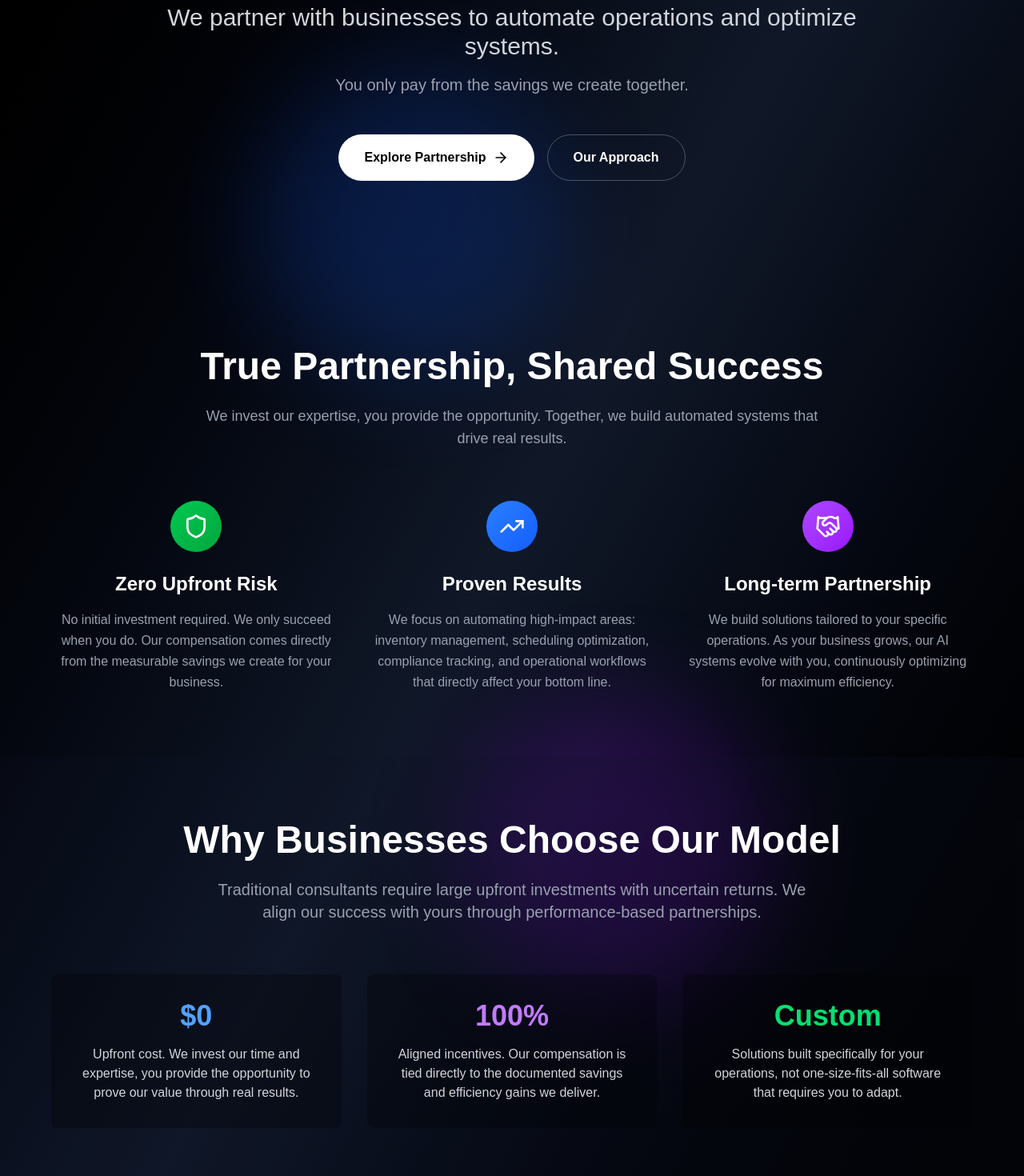
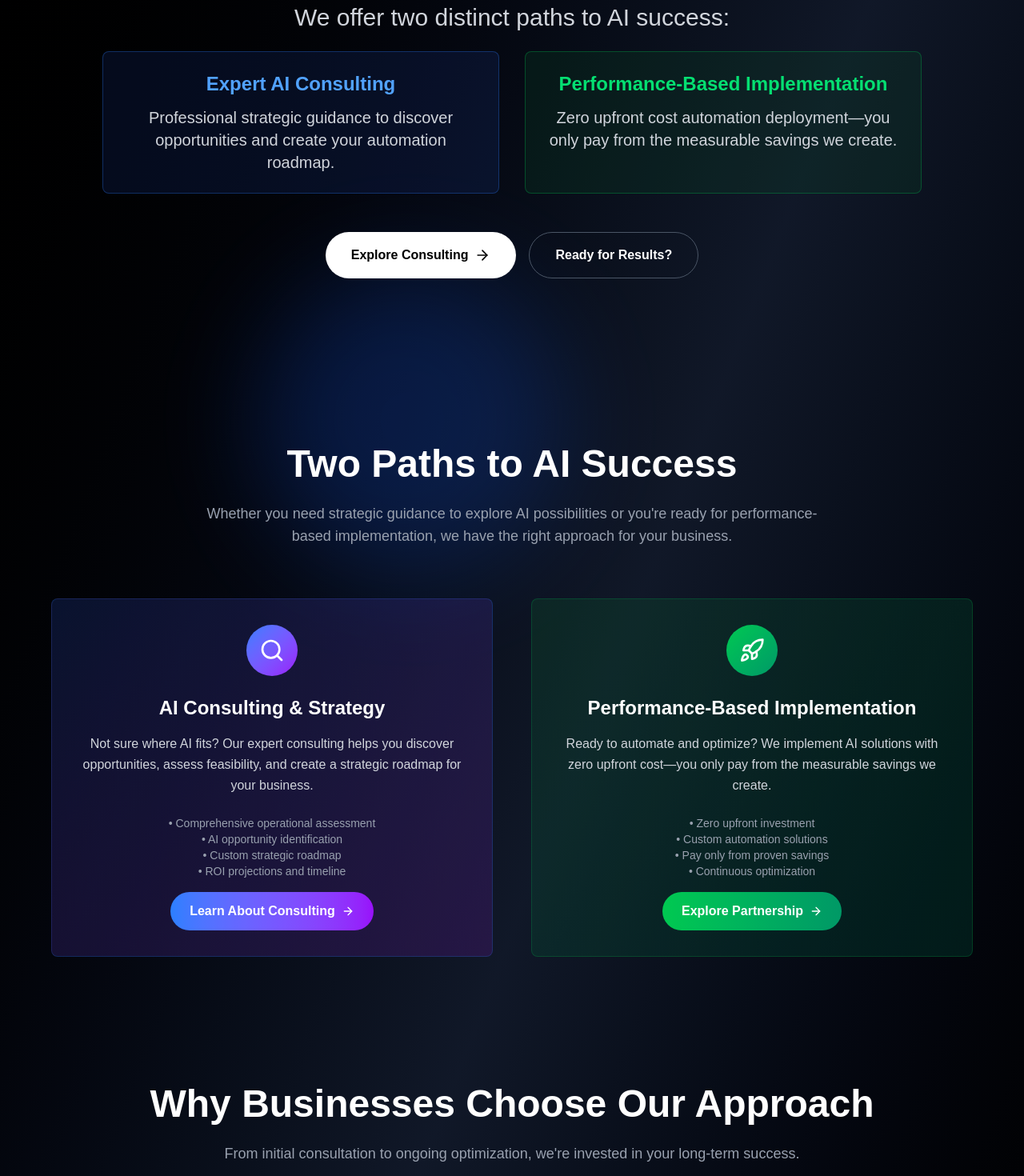
Before and after one commit to SCDEVBrazil/accelerate-ai-website, a Next.js app: page / in a window 1280 px wide. Shown: the part 500-1970 px from the top of the page at 80% size. Built offline with nearby package versions, Linux system fonts and the light colour scheme.

Commit message:
Update page.tsx

```diff
--- a/src/app/page.tsx
+++ b/src/app/page.tsx
@@ -3,7 +3,7 @@
 import Image from 'next/image'
 import Link from 'next/link'
 import { motion } from 'framer-motion'
-import { ArrowRight, TrendingUp, Shield, Handshake } from 'lucide-react'
+import { ArrowRight, TrendingUp, Shield, Handshake, Search, MapPin, Rocket } from 'lucide-react'
 import CursorTrail from '../components/CursorTrail'
 import { useState } from 'react'
 
@@ -135,9 +135,9 @@ export default function HomePage() {
           transition={{ duration: 0.8, delay: 0.3 }}
           className="text-5xl md:text-7xl lg:text-8xl font-bold leading-tight mb-6"
         >
-          AI Automation That{" "}
+          Discover, Design & Deploy{" "}
           <span className="block text-transparent bg-clip-text bg-gradient-to-r from-blue-400 to-purple-500">
-            Pays For Itself
+            AI That Pays For Itself
           </span>
         </motion.h1>
 
@@ -145,14 +145,25 @@ export default function HomePage() {
           initial={{ opacity: 0, y: 20 }}
           animate={{ opacity: 1, y: 0 }}
           transition={{ duration: 0.8, delay: 0.5 }}
-          className="text-xl md:text-2xl lg:text-3xl text-gray-300 max-w-4xl mb-12"
+          className="text-xl md:text-2xl lg:text-3xl text-gray-300 max-w-5xl mb-12"
         >
-          <span className="block mb-4">
-            We partner with businesses to automate operations and optimize systems.
+          <span className="block mb-6 text-center">
+            We offer two distinct paths to AI success:
           </span>
-          <span className="block text-lg md:text-xl text-gray-400">
-            You only pay from the savings we create together.
-          </span>
+          <div className="grid md:grid-cols-2 gap-8 text-lg md:text-xl">
+            <div className="bg-blue-900/20 p-6 rounded-lg border border-blue-500/30">
+              <h3 className="text-xl md:text-2xl font-bold text-blue-400 mb-3">Expert AI Consulting</h3>
+              <p className="text-gray-300">
+                Professional strategic guidance to discover opportunities and create your automation roadmap.
+              </p>
+            </div>
+            <div className="bg-green-900/20 p-6 rounded-lg border border-green-500/30">
+              <h3 className="text-xl md:text-2xl font-bold text-green-400 mb-3">Performance-Based Implementation</h3>
+              <p className="text-gray-300">
+                Zero upfront cost automation deployment—you only pay from the measurable savings we create.
+              </p>
+            </div>
+          </div>
         </motion.p>
 
         <motion.div
@@ -162,22 +173,22 @@ export default function HomePage() {
           className="flex flex-col sm:flex-row gap-4"
         >
           <Link
-            href="/contact"
+            href="/services"
             className="group px-8 py-4 bg-white text-black rounded-full font-semibold hover:bg-gray-100 transition-all duration-200 flex items-center justify-center space-x-2"
           >
-            <span>Explore Partnership</span>
+            <span>Explore Consulting</span>
             <ArrowRight className="w-5 h-5 group-hover:translate-x-1 transition-transform duration-200" />
           </Link>
           <Link
-            href="/services"
+            href="/contact"
             className="px-8 py-4 border border-gray-600 rounded-full font-semibold hover:border-gray-400 hover:bg-gray-900 transition-all duration-200"
           >
-            Our Approach
+            Ready for Results?
           </Link>
         </motion.div>
       </section>
 
-      {/* Key Points Section */}
+      {/* Three-Phase Process Section */}
       <section className="relative z-10 px-4 py-20">
         <div className="max-w-6xl mx-auto">
           <motion.div
@@ -188,10 +199,90 @@ export default function HomePage() {
             className="text-center mb-16"
           >
             <h2 className="text-3xl md:text-5xl font-bold mb-6">
-              True Partnership, Shared Success
+              Two Paths to AI Success
             </h2>
             <p className="text-lg text-gray-400 max-w-3xl mx-auto">
-              We invest our expertise, you provide the opportunity. Together, we build automated systems that drive real results.
+              Whether you need strategic guidance to explore AI possibilities or you're ready for performance-based implementation, we have the right approach for your business.
+            </p>
+          </motion.div>
+
+          <div className="grid md:grid-cols-2 gap-12">
+            <motion.div
+              initial={{ opacity: 0, y: 20 }}
+              whileInView={{ opacity: 1, y: 0 }}
+              transition={{ duration: 0.8, delay: 0.1 }}
+              viewport={{ once: true }}
+              className="text-center bg-gradient-to-br from-blue-900/30 to-purple-900/30 p-8 rounded-lg border border-blue-500/20"
+            >
+              <div className="w-16 h-16 mx-auto mb-6 bg-gradient-to-br from-blue-500 to-purple-600 rounded-full flex items-center justify-center">
+                <Search className="w-8 h-8" />
+              </div>
+              <h3 className="text-2xl font-bold mb-4">AI Consulting & Strategy</h3>
+              <p className="text-gray-300 leading-relaxed mb-6">
+                Not sure where AI fits? Our expert consulting helps you discover opportunities, assess feasibility, and create a strategic roadmap for your business.
+              </p>
+              <div className="text-sm text-gray-400 mb-4">
+                • Comprehensive operational assessment<br/>
+                • AI opportunity identification<br/>
+                • Custom strategic roadmap<br/>
+                • ROI projections and timeline
+              </div>
+              <Link
+                href="/services"
+                className="inline-flex items-center space-x-2 px-6 py-3 bg-gradient-to-r from-blue-500 to-purple-600 text-white rounded-full font-semibold hover:from-blue-600 hover:to-purple-700 transition-all duration-200"
+              >
+                <span>Learn About Consulting</span>
+                <ArrowRight className="w-4 h-4" />
+              </Link>
+            </motion.div>
+
+            <motion.div
+              initial={{ opacity: 0, y: 20 }}
+              whileInView={{ opacity: 1, y: 0 }}
+              transition={{ duration: 0.8, delay: 0.2 }}
+              viewport={{ once: true }}
+              className="text-center bg-gradient-to-br from-green-900/30 to-emerald-900/30 p-8 rounded-lg border border-green-500/20"
+            >
+              <div className="w-16 h-16 mx-auto mb-6 bg-gradient-to-br from-green-500 to-emerald-600 rounded-full flex items-center justify-center">
+                <Rocket className="w-8 h-8" />
+              </div>
+              <h3 className="text-2xl font-bold mb-4">Performance-Based Implementation</h3>
+              <p className="text-gray-300 leading-relaxed mb-6">
+                Ready to automate and optimize? We implement AI solutions with zero upfront cost—you only pay from the measurable savings we create.
+              </p>
+              <div className="text-sm text-gray-400 mb-4">
+                • Zero upfront investment<br/>
+                • Custom automation solutions<br/>
+                • Pay only from proven savings<br/>
+                • Continuous optimization
+              </div>
+              <Link
+                href="/contact"
+                className="inline-flex items-center space-x-2 px-6 py-3 bg-gradient-to-r from-green-500 to-emerald-600 text-white rounded-full font-semibold hover:from-green-600 hover:to-emerald-700 transition-all duration-200"
+              >
+                <span>Explore Partnership</span>
+                <ArrowRight className="w-4 h-4" />
+              </Link>
+            </motion.div>
+          </div>
+        </div>
+      </section>
+
+      {/* Key Benefits Section */}
+      <section className="relative z-10 px-4 py-20">
+        <div className="max-w-6xl mx-auto">
+          <motion.div
+            initial={{ opacity: 0, y: 20 }}
+            whileInView={{ opacity: 1, y: 0 }}
+            transition={{ duration: 0.8 }}
+            viewport={{ once: true }}
+            className="text-center mb-16"
+          >
+            <h2 className="text-3xl md:text-5xl font-bold mb-6">
+              Why Businesses Choose Our Approach
+            </h2>
+            <p className="text-lg text-gray-400 max-w-3xl mx-auto">
+              From initial consultation to ongoing optimization, we're invested in your long-term success.
             </p>
           </motion.div>
 
@@ -206,9 +297,9 @@ export default function HomePage() {
               <div className="w-16 h-16 mx-auto mb-6 bg-gradient-to-br from-green-500 to-green-600 rounded-full flex items-center justify-center">
                 <Shield className="w-8 h-8" />
               </div>
-              <h3 className="text-2xl font-bold mb-4">Zero Upfront Risk</h3>
+              <h3 className="text-2xl font-bold mb-4">Expert Consulting</h3>
               <p className="text-gray-400 leading-relaxed">
-                No initial investment required. We only succeed when you do. Our compensation comes directly from the measurable savings we create for your business.
+                Professional AI strategy consulting for businesses exploring automation opportunities. Get clarity on where AI fits in your operations with expert guidance.
               </p>
             </motion.div>
 
@@ -222,9 +313,9 @@ export default function HomePage() {
               <div className="w-16 h-16 mx-auto mb-6 bg-gradient-to-br from-blue-500 to-blue-600 rounded-full flex items-center justify-center">
                 <TrendingUp className="w-8 h-8" />
               </div>
-              <h3 className="text-2xl font-bold mb-4">Proven Results</h3>
+              <h3 className="text-2xl font-bold mb-4">Guaranteed Results</h3>
               <p className="text-gray-400 leading-relaxed">
-                We focus on automating high-impact areas: inventory management, scheduling optimization, compliance tracking, and operational workflows that directly affect your bottom line.
+                Our performance-based model means we only succeed when you do. Implementation costs are recovered directly from the savings we create for your business.
               </p>
             </motion.div>
 
@@ -238,9 +329,9 @@ export default function HomePage() {
               <div className="w-16 h-16 mx-auto mb-6 bg-gradient-to-br from-purple-500 to-purple-600 rounded-full flex items-center justify-center">
                 <Handshake className="w-8 h-8" />
               </div>
-              <h3 className="text-2xl font-bold mb-4">Long-term Partnership</h3>
+              <h3 className="text-2xl font-bold mb-4">True Partnership</h3>
               <p className="text-gray-400 leading-relaxed">
-                We build solutions tailored to your specific operations. As your business grows, our AI systems evolve with you, continuously optimizing for maximum efficiency.
+                Custom solutions built specifically for your operations, with ongoing optimization and support. We grow with your business and adapt as your needs evolve.
               </p>
             </motion.div>
           </div>
@@ -258,10 +349,10 @@ export default function HomePage() {
             className="text-center mb-16"
           >
             <h2 className="text-3xl md:text-5xl font-bold mb-6">
-              Why Businesses Choose Our Model
+              Our Success Model
             </h2>
             <p className="text-lg md:text-xl text-gray-400 max-w-3xl mx-auto mb-12">
-              Traditional consultants require large upfront investments with uncertain returns. We align our success with yours through performance-based partnerships.
+              Unlike traditional consultants who charge upfront with uncertain returns, we align our success completely with yours.
             </p>
           </motion.div>
 
@@ -273,9 +364,9 @@ export default function HomePage() {
               viewport={{ once: true }}
               className="bg-black/30 p-8 rounded-lg"
             >
-              <h3 className="text-4xl font-bold text-blue-400 mb-4">$0</h3>
+              <h3 className="text-4xl font-bold text-blue-400 mb-4">Strategic</h3>
               <p className="text-gray-300">
-                Upfront cost. We invest our time and expertise, you provide the opportunity to prove our value through real results.
+                Professional AI consulting and strategic assessment. Understand your automation potential and get a clear roadmap with expert guidance.
               </p>
             </motion.div>
 
@@ -286,9 +377,9 @@ export default function HomePage() {
               viewport={{ once: true }}
               className="bg-black/30 p-8 rounded-lg"
             >
-              <h3 className="text-4xl font-bold text-purple-400 mb-4">100%</h3>
+              <h3 className="text-4xl font-bold text-purple-400 mb-4">Results-Only</h3>
               <p className="text-gray-300">
-                Aligned incentives. Our compensation is tied directly to the documented savings and efficiency gains we deliver.
+                Aligned incentives. Our compensation comes directly from the documented savings and efficiency gains we deliver to your business.
               </p>
             </motion.div>
 
@@ -301,7 +392,7 @@ export default function HomePage() {
             >
               <h3 className="text-4xl font-bold text-green-400 mb-4">Custom</h3>
               <p className="text-gray-300">
-                Solutions built specifically for your operations, not one-size-fits-all software that requires you to adapt.
+                Solutions built specifically for your operations, not one-size-fits-all software that requires you to adapt your processes.
               </p>
             </motion.div>
           </div>
@@ -320,11 +411,11 @@ export default function HomePage() {
           <h2 className="text-3xl md:text-5xl font-bold mb-6">
             Ready to explore{" "}
             <span className="text-transparent bg-clip-text bg-gradient-to-r from-blue-400 to-purple-500">
-              what's possible?
+              your AI opportunities?
             </span>
           </h2>
           <p className="text-xl text-gray-400 mb-8">
-            Let's discuss how AI automation can optimize your operations and put money back in your pocket.
+            Whether you need strategic consulting or are ready for performance-based implementation, let's discuss how AI can transform your business.
           </p>
           <Link
             href="/contact"
```
